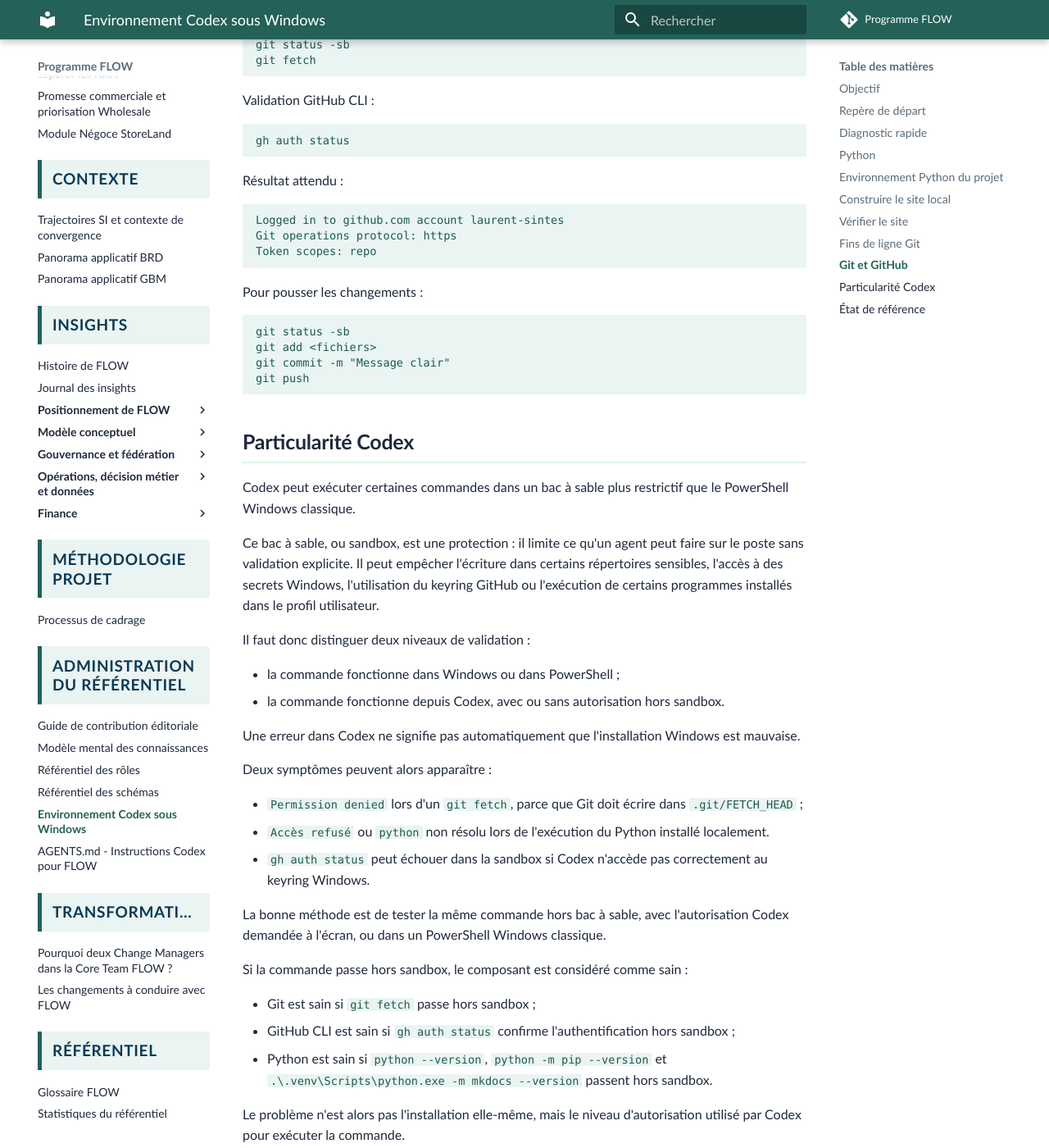
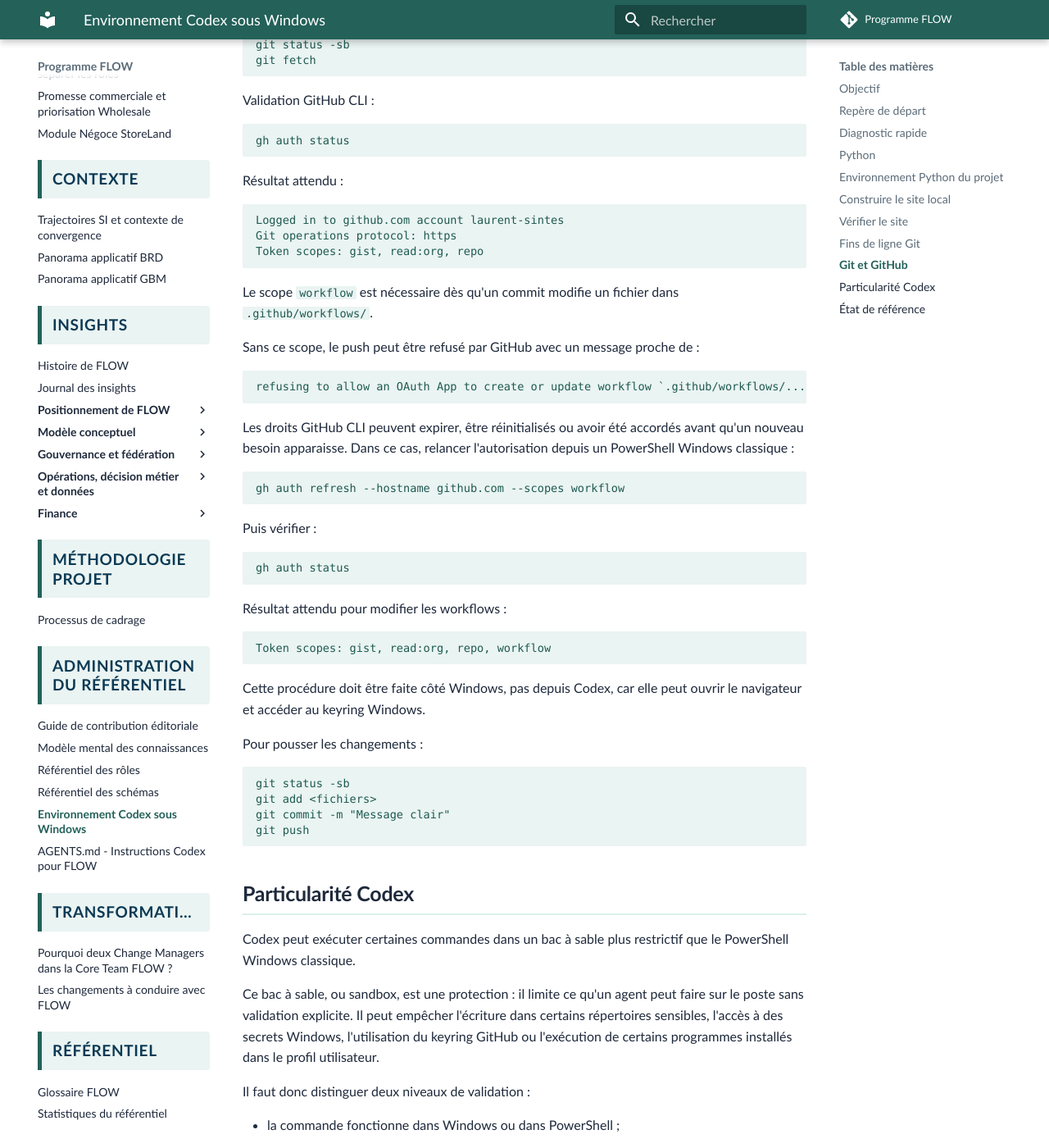
Before and after one commit to laurent-sintes/FLOW-Program, an MkDocs documentation site: the page built from docs/administration/environnement-codex-windows.md, in a window 1280 px wide and 1400 px high, scrolled down 4085 px. Shown: the whole window at 82% size. Built offline with MkDocs 1.6.1 and Material for MkDocs 9.7.7, drawn with Linux system fonts in a browser that asks for light colours; comment, search, counter and statistics services are not loaded; some of the changed text lies outside the part shown.

Commit message:
Document GitHub workflow auth refresh

````diff
--- a/docs/administration/environnement-codex-windows.md
+++ b/docs/administration/environnement-codex-windows.md
@@ -195,8 +195,36 @@
 ```text
 Logged in to github.com account laurent-sintes
 Git operations protocol: https
-Token scopes: repo
+Token scopes: gist, read:org, repo
 ```
+
+Le scope `workflow` est nécessaire dès qu'un commit modifie un fichier dans `.github/workflows/`.
+
+Sans ce scope, le push peut être refusé par GitHub avec un message proche de :
+
+```text
+refusing to allow an OAuth App to create or update workflow `.github/workflows/...` without `workflow` scope
+```
+
+Les droits GitHub CLI peuvent expirer, être réinitialisés ou avoir été accordés avant qu'un nouveau besoin apparaisse. Dans ce cas, relancer l'autorisation depuis un PowerShell Windows classique :
+
+```powershell
+gh auth refresh --hostname github.com --scopes workflow
+```
+
+Puis vérifier :
+
+```powershell
+gh auth status
+```
+
+Résultat attendu pour modifier les workflows :
+
+```text
+Token scopes: gist, read:org, repo, workflow
+```
+
+Cette procédure doit être faite côté Windows, pas depuis Codex, car elle peut ouvrir le navigateur et accéder au keyring Windows.
 
 Pour pousser les changements :
 
@@ -225,6 +253,7 @@
 - `Permission denied` lors d'un `git fetch`, parce que Git doit écrire dans `.git/FETCH_HEAD` ;
 - `Accès refusé` ou `python` non résolu lors de l'exécution du Python installé localement.
 - `gh auth status` peut échouer dans la sandbox si Codex n'accède pas correctement au keyring Windows.
+- un push qui modifie `.github/workflows/` peut être refusé si le token GitHub CLI n'a pas le scope `workflow`.
 
 La bonne méthode est de tester la même commande hors bac à sable, avec l'autorisation Codex demandée à l'écran, ou dans un PowerShell Windows classique.
 
@@ -248,5 +277,6 @@
 - `.\scripts\build-docs.ps1` construit le site ;
 - `.\scripts\check-site.ps1` valide les contrôles automatisés ;
 - `gh auth status` confirme l'authentification GitHub ;
+- `gh auth status` affiche le scope `workflow` lorsque les workflows GitHub Actions doivent être modifiés ;
 - `git fetch` passe ;
 - `git status -sb` ne montre pas de changements inattendus hors contenu volontaire.
````
Also changed, not shown: other parts of docs/administration/environnement-codex-windows.md (+1 -1 lines), AGENTS.md (+2 -0 lines), docs/administration/instructions-codex.md (+3 -1 lines), docs/referentiel/statistiques.md (+6 -6 lines), docs/referentiel/page-metrics.json.
